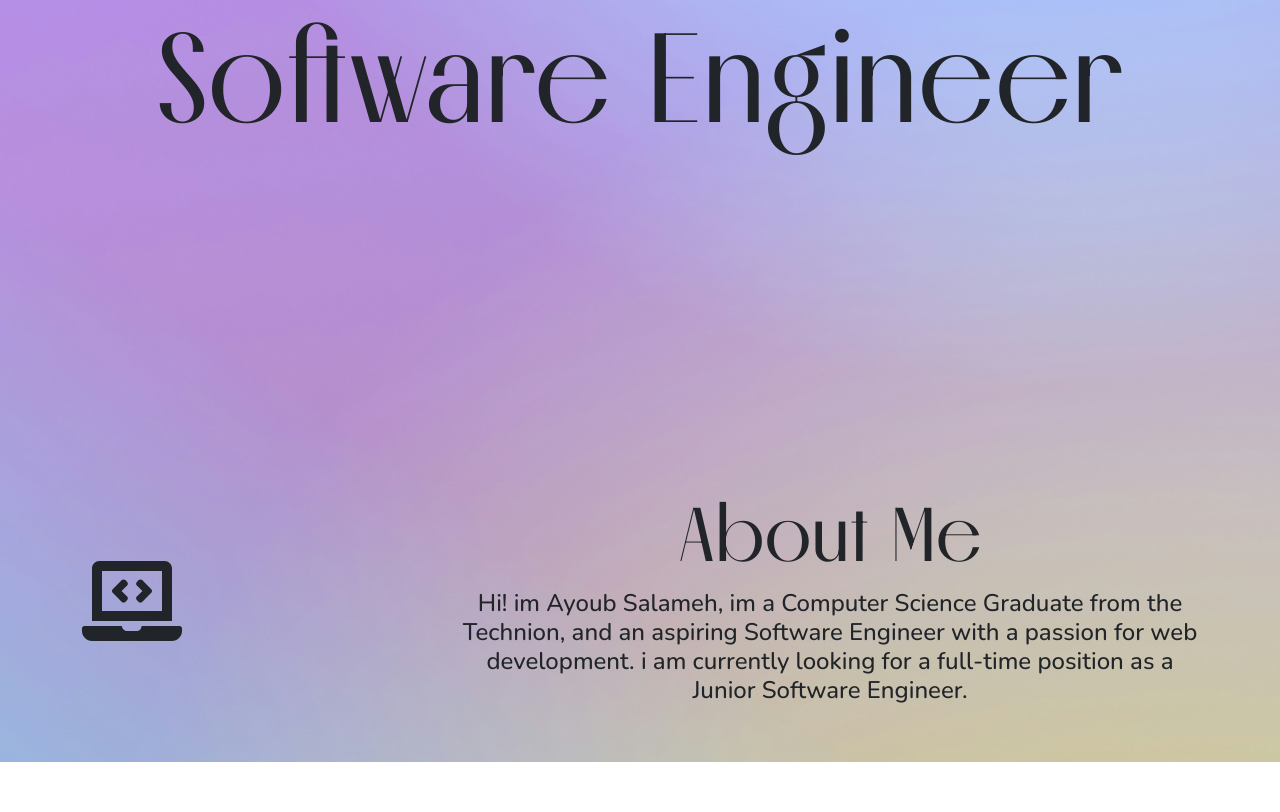
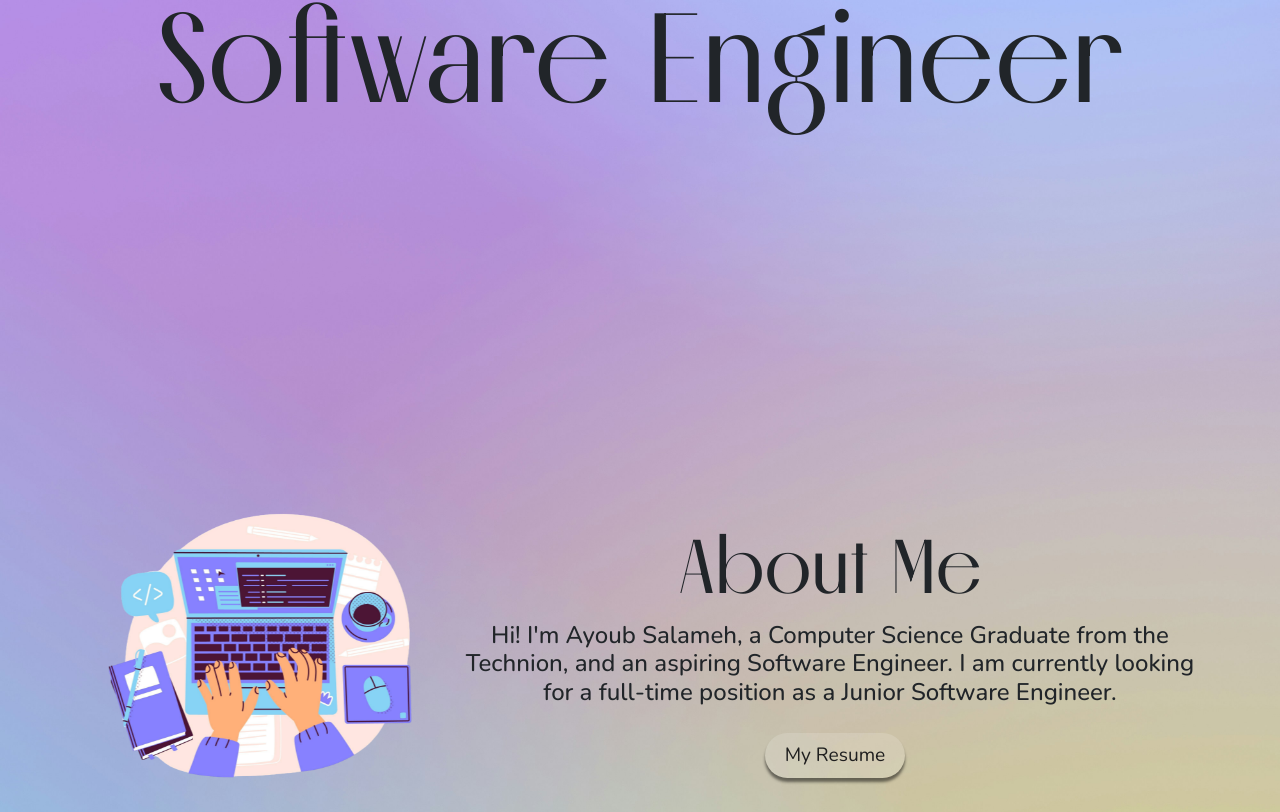
Before and after one commit to AyoubSalameh/Portfolio, a React (Vite) app: page / in a window 1280 px wide. Shown: the part 361-1173 px from the top of the page. Before the commit the page ends 1123 px from the top, so only its background shows below. Built offline with nearby package versions, Linux system fonts and the light colour scheme; a web font is replaced by a local one.

Commit message:
added an about me section

```diff
--- a/src/components/About.css
+++ b/src/components/About.css
@@ -1,4 +1,68 @@
 .about{
-    padding: 50px;
+    margin-top: 50px;
     display: flex;
 }
+
+@keyframes float {
+    0% {
+        transform: translateY(0px);
+    }
+    50% {
+        transform: translateY(20px);
+    }
+    100% {
+        transform: translateY(0px);
+    }
+}
+
+.hero-pic{
+    max-width: 90%;
+    height: auto;
+    animation: float 5s ease-in-out infinite;
+}
+
+.resume-btn{
+    background-color: rgba(255, 255, 255, 0.15) !important;
+    font-size: larger !important;
+    margin-top: 18px !important;
+    padding: 8px 20px !important;
+    color: #1f1f1f !important;
+    border-radius: 25px !important;
+    border: none !important;
+    box-shadow: 0 4px 3px rgba(0, 0, 0, 0.5);
+    transition: all 0.3s !important;
+}
+
+.resume-btn:hover{
+    background-color: rgba(255, 255, 255, 0.15) !important;
+    transform: scale(1.05);
+    box-shadow: 0 6px 6px rgba(0, 0, 0, 0.5);
+}
+
+/* <!-- HTML !-->
+<button class="button-33" role="button">Button 33</button> */
+
+/* CSS */
+/* .button-33 {
+  background-color: #c2fbd7;
+  border-radius: 100px;
+  box-shadow: rgba(44, 187, 99, .2) 0 -25px 18px -14px inset,rgba(44, 187, 99, .15) 0 1px 2px,rgba(44, 187, 99, .15) 0 2px 4px,rgba(44, 187, 99, .15) 0 4px 8px,rgba(44, 187, 99, .15) 0 8px 16px,rgba(44, 187, 99, .15) 0 16px 32px;
+  color: green;
+  cursor: pointer;
+  display: inline-block;
+  font-family: CerebriSans-Regular,-apple-system,system-ui,Roboto,sans-serif;
+  padding: 7px 20px;
+  text-align: center;
+  text-decoration: none;
+  transition: all 250ms;
+  border: 0;
+  font-size: 16px;
+  user-select: none;
+  -webkit-user-select: none;
+  touch-action: manipulation;
+}
+
+.button-33:hover {
+  box-shadow: rgba(44,187,99,.35) 0 -25px 18px -14px inset,rgba(44,187,99,.25) 0 1px 2px,rgba(44,187,99,.25) 0 2px 4px,rgba(44,187,99,.25) 0 4px 8px,rgba(44,187,99,.25) 0 8px 16px,rgba(44,187,99,.25) 0 16px 32px;
+  transform: scale(1.05) rotate(-1deg);
+} */
--- a/src/components/About.jsx
+++ b/src/components/About.jsx
@@ -1,21 +1,23 @@
 import './About.css';
-import { Col, Container, Row } from "react-bootstrap";
-import { FaLaptopCode } from 'react-icons/fa';
+import heroImg from '../assets/images/hero-img.png';
+import { Col, Container, Row, Button } from "react-bootstrap";
 
 function About() {
     return(
         <section id='about' className='about'>
             <Container>
                 <Row className="align-items-center">
-                    <Col className="d-flex"r>
-                        <FaLaptopCode size={100}/>
+                    <Col className="d-flex justify-content-center align-items-center" >
+                        <img src={heroImg} alt='hero' className='hero-pic'/>
                     </Col>
                     <Col xs={12} md={10} lg={8} className="text-center">
                         <h3>About Me</h3>
-                        <h4>Hi! im Ayoub Salameh, im a Computer Science Graduate from the Technion, and an aspiring Software Engineer
-                            with a passion for web development.
-                            i am currently looking for a full-time position as a Junior Software Engineer.
+                        <h4>Hi! I'm Ayoub Salameh, a Computer Science Graduate from the Technion, and an aspiring Software Engineer.
+                            I am currently looking for a full-time position as a Junior Software Engineer.
                         </h4>
+                        <Button href="/Portfolio/Ayoub.pdf" download className='resume-btn'>
+                            My Resume
+                        </Button>
                     </Col>
                 </Row>
             </Container>
--- a/src/components/Banner.css
+++ b/src/components/Banner.css
@@ -1,7 +1,7 @@
 
 .banner
 {
-    padding: 150px 0;
+    padding: 130px 0;
     height: 100vh;
     /* background-image: url('../assets/images/banner-bg.jpg');
     background-size: cover;
@@ -12,11 +12,11 @@
     text-align: center;
 }
 
-.banner .tagline {
+/* .banner .tagline {
     font-size: 2.5rem;
     font-weight: 700;
     color: #5c5c5c;
-}
+} */
 
 .banner-btn {
     background-color: blue !important;
--- a/src/components/NavBar.css
+++ b/src/components/NavBar.css
@@ -25,7 +25,7 @@ nav.navbar.scrolled {
 }
 
 .navbar-link.active {
-    font-weight: bold;
+    /* font-weight: bold; */
 }
 
 .navbar-link:hover {
```
Also changed, not shown: src/assets/images/hero-img.png (added), 1 other file (tests, documents, lock files or other folders).
